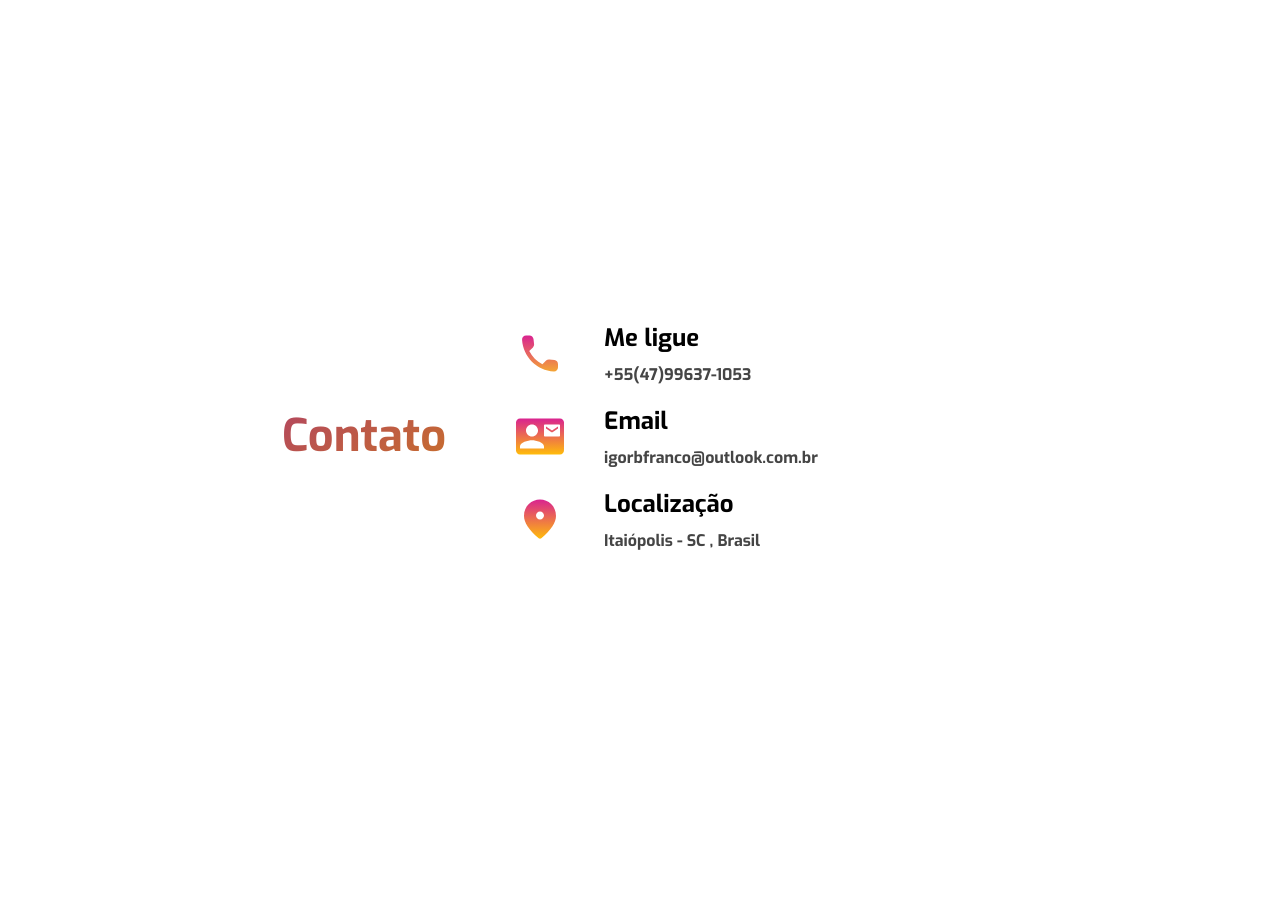
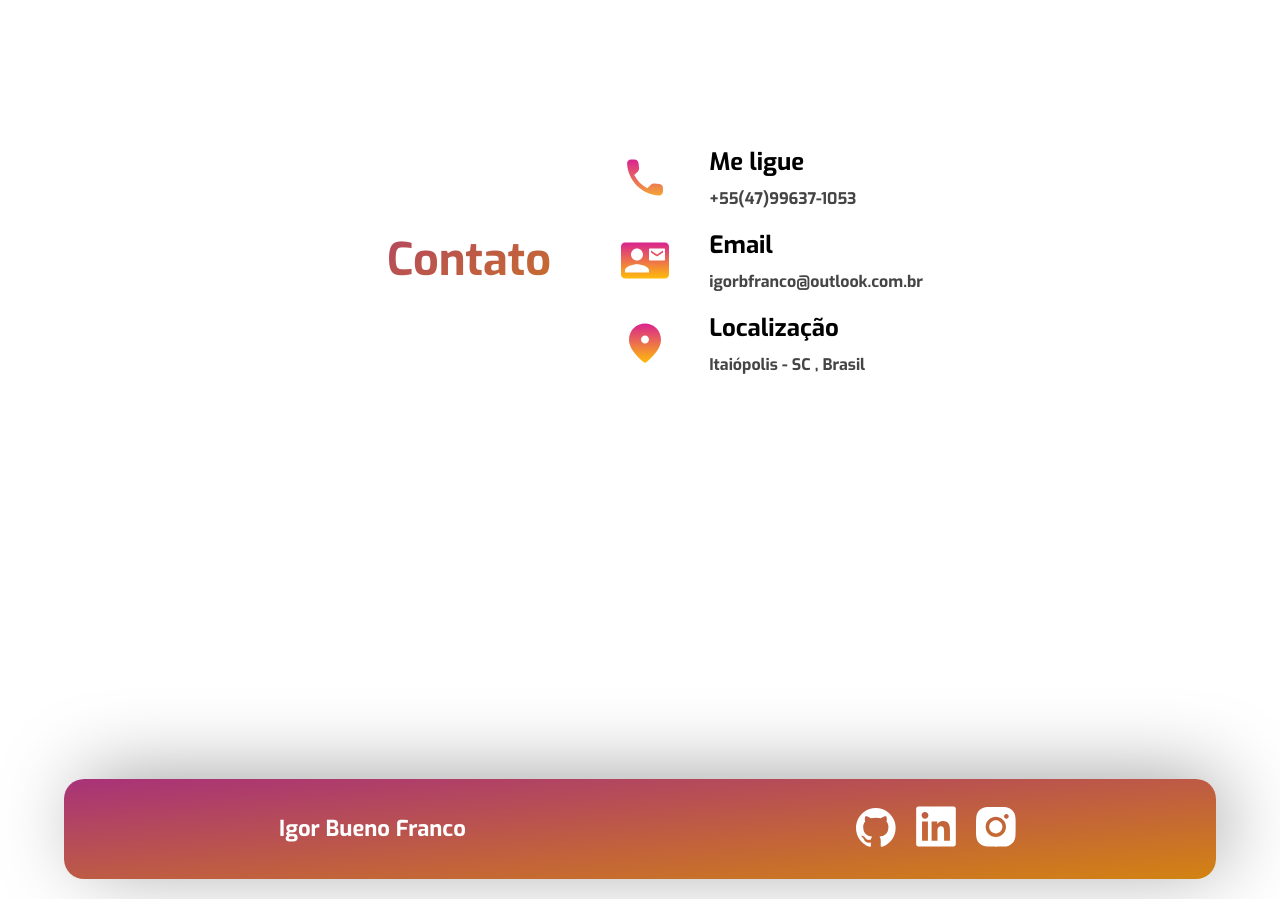
Before and after one commit to igBFranco/igorbfranco_portfolio, a React (Create React App) app: page / in a window 1280 px wide. Shown: the part 1720-2619 px from the top of the page. Before the commit the page ends 2556 px from the top, so only its background shows below. Built offline with nearby package versions, Linux system fonts and the light colour scheme.

Commit message:
Adicionando Footer

```diff
--- a/src/App.module.scss
+++ b/src/App.module.scss
@@ -91,7 +91,7 @@ html {
        //margin: 10%;
         width: 90%;
         //background-image: linear-gradient(to bottom right,  #A83279, #D38312);
-        height: 100vh;
+        //height: 100vh;
         // border-top-right-radius: 150px;
         // border-top-left-radius: 150px;
         // border-bottom-right-radius: 150px;
@@ -105,6 +105,7 @@ html {
         padding-top: 50px;
         margin-left: 5%;
         margin-right: 5%;
+        margin-bottom: 30%;
         h1 {
             background-image: linear-gradient(to bottom right, #A83279, #D38312);
             background-clip: text;
@@ -168,7 +169,7 @@ html {
     }
     .projects {
         width: 90%;
-        height: 100vh;
+        //height: 100vh;
         padding-top: 50px;
         margin-left: 5%;
         margin-right: 5%;
@@ -186,11 +187,17 @@ html {
     }
     .contact {
         width: 100%;
-        height: 100vh;
+        //height: 100vh;
         //background-image: linear-gradient(to bottom right,  #A83279, #D38312);
+        display: flex;
+        flex-direction: column;
+        justify-content: center;
+        align-items: center;
+        .contactDetails {
             display: flex;
             align-items: center;
             justify-content: center;
+            margin-bottom: 30%;
             .contactTitle {
                 h1 {
                     background-image: linear-gradient(to bottom right, #A83279, #D38312);
@@ -205,12 +212,11 @@ html {
                 }
             }
             .contactBox {
-            //background-image: linear-gradient(to bottom right,  #A83279, #D38312);
                 display: flex;
                 flex-direction: column;
                 align-items: center;
                 padding: 20px;
-            width: 40%;
+                //width: 40%;
                 .contactPhone {
                     width: 100%;
                     display: flex;
@@ -283,7 +289,32 @@ html {
                     }
                 }
             }
-
+        }
+        .footer {
+            background-image: linear-gradient(to bottom right, #A83279, #D38312);
+            bottom: 0;
+            width: 90%;
+            height: 100px;
+            margin-bottom: 20px;
+            -webkit-box-shadow: 12px -7px 83px -7px rgba(0,0,0,0.4);
+            -moz-box-shadow: 12px -7px 83px -7px rgba(0,0,0,0.4);
+            box-shadow: 12px -7px 83px -7px rgba(0,0,0,0.4);
+            border-radius: 20px;
+            display: flex;
+            justify-content: space-around;
+            align-items: center;
+            h1 {
+                color: $textLight;
+                font-size: 22px;
+                padding-left: 25px;
+            }
+            .footerBox {
+                img {
+                    width: 40px;
+                    padding: 10px;
+                }
+            }
+        }
     }
 }
 
@@ -350,5 +381,21 @@ html {
                 }
             }
         }
+        .contact {
+            flex-direction: column;
+            .contactDetails {
+                flex-direction: column;
+            }
+            .footer {
+                h1 {
+                    font-size: 16px;
+                }
+                .footerBox {
+                    img {
+                        width: 40px;
                     }
                 }
+            }
+        }
+    }
+}
--- a/src/App.tsx
+++ b/src/App.tsx
@@ -12,6 +12,8 @@ import Email from './assets/email.svg';
 import Location from './assets/location.svg';
 
 function App() {
+  let date = new Date();
+  let year = date.getFullYear();
   return (
     <div className={styles.container} id="home">
         <Header/>
@@ -46,7 +48,6 @@ function App() {
                 <a href="https://github.com/igBFranco" target="blank"><img src={Github} alt="Github" /></a>
                 <a href="https://www.linkedin.com/in/igorbuenofranco/" target="blank"><img src={Linkedin} alt="Linkedin" /></a>
                 <a href="https://www.instagram.com/igorbfranco/" target="blank"><img src={Instagram} alt="Instagram" /></a>
-
               </div>
             </div>
           </div>
@@ -55,6 +56,7 @@ function App() {
           <h1>Projetos</h1>
         </div> */}
         <div className={styles.contact} id="contact">
+          <div className={styles.contactDetails}>
             <div className={styles.contactTitle}>
               <h1>Contato</h1>
             </div>
@@ -70,7 +72,7 @@ function App() {
                 <img src={Email} alt="" />
                 <div className={styles.emailInfo}>
                   <h2>Email</h2>
-                <h4>igorbfranco@outlook.com.br</h4>
+                  <a href="mailto:igorbfranco@outrlook.com"><h4>igorbfranco@outlook.com.br</h4></a>
                 </div>
               </div>
               <div className={styles.contactLocation}>
@@ -82,6 +84,15 @@ function App() {
               </div>
             </div>
           </div>
+          <div className={styles.footer}>
+            <h1>Igor Bueno Franco</h1>
+            <div className={styles.footerBox}>
+                <a href="https://github.com/igBFranco" target="blank"><img src={Github} alt="Github" /></a>
+                <a href="https://www.linkedin.com/in/igorbuenofranco/" target="blank"><img src={Linkedin} alt="Linkedin" /></a>
+                <a href="https://www.instagram.com/igorbfranco/" target="blank"><img src={Instagram} alt="Instagram" /></a>
+            </div>
+          </div>
+        </div>
     </div>
   );
 }
```
Lines whose indentation alone changed are shown as unchanged.
